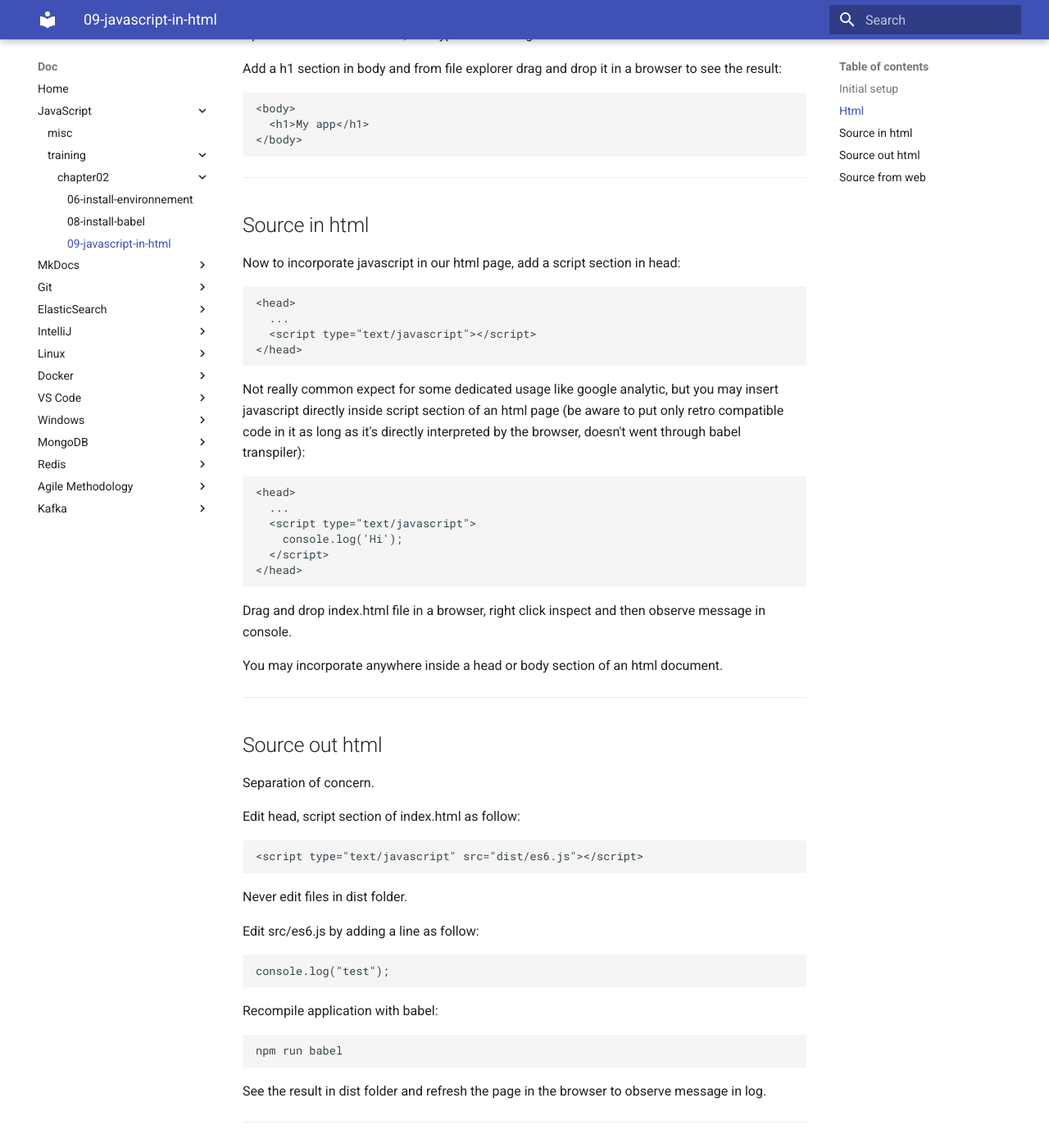
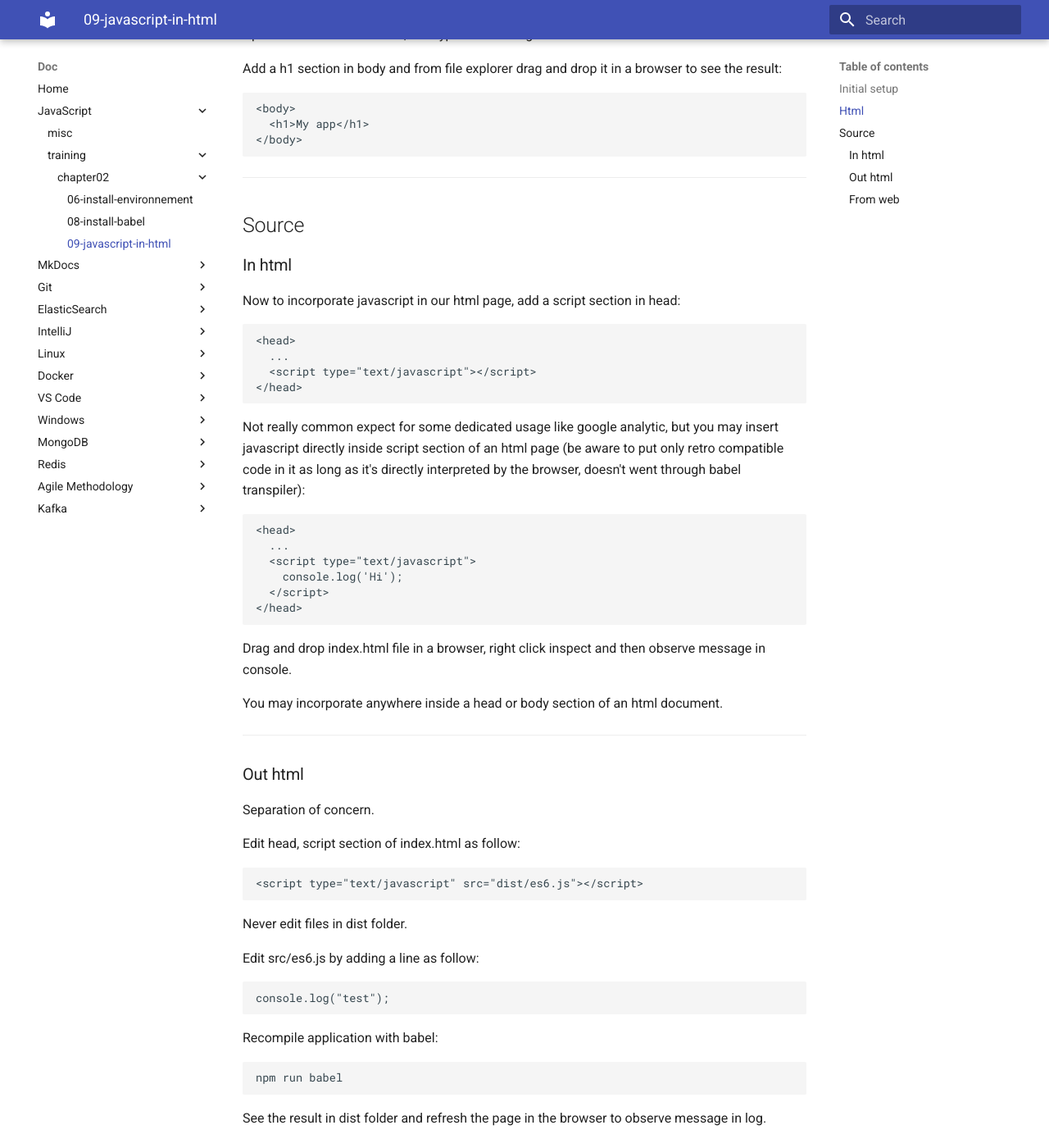
Before and after one commit to oldu73/doc, an MkDocs documentation site: the page built from docs/javascript/training/chapter02/09-javascript-in-html.md, in a window 1280 px wide and 1400 px high, scrolled down 896 px. Shown: the whole window at 82% size. Built offline with MkDocs 1.6.1 and Material for MkDocs 9.7.7, drawn with Linux system fonts in a browser that asks for light colours; some of the changed text lies outside the part shown.

Commit message:
javascript - in out html or from internet fix

```diff
--- a/docs/javascript/training/chapter02/09-javascript-in-html.md
+++ b/docs/javascript/training/chapter02/09-javascript-in-html.md
@@ -52,7 +52,9 @@ Add a h1 section in body and from file explorer drag and drop it in a browser to
 
 ***
 
-## Source in html
+## Source
+
+### In html
 
 Now to incorporate javascript in our html page, add a script section in head:
 
@@ -80,7 +82,7 @@ You may incorporate anywhere inside a head or body section of an html document.
 
 ***
 
-## Source out html
+### Out html
 
 Separation of concern.
 
@@ -108,7 +110,7 @@ See the result in dist folder and refresh the page in the browser to observe mes
 
 ***
 
-## Source from web
+### From web
 
 E.g. [jquery](https://jquery.com/)
 
```
